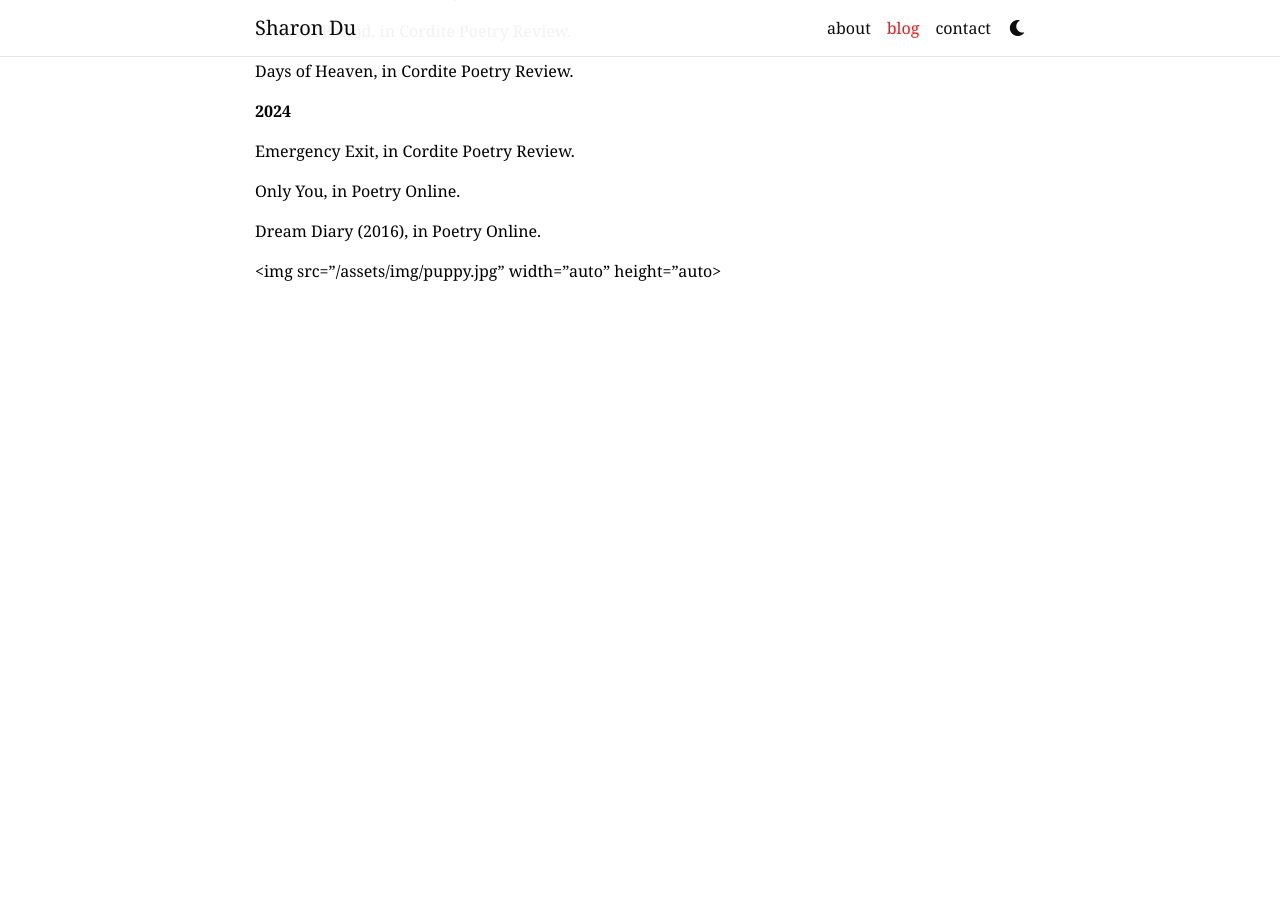
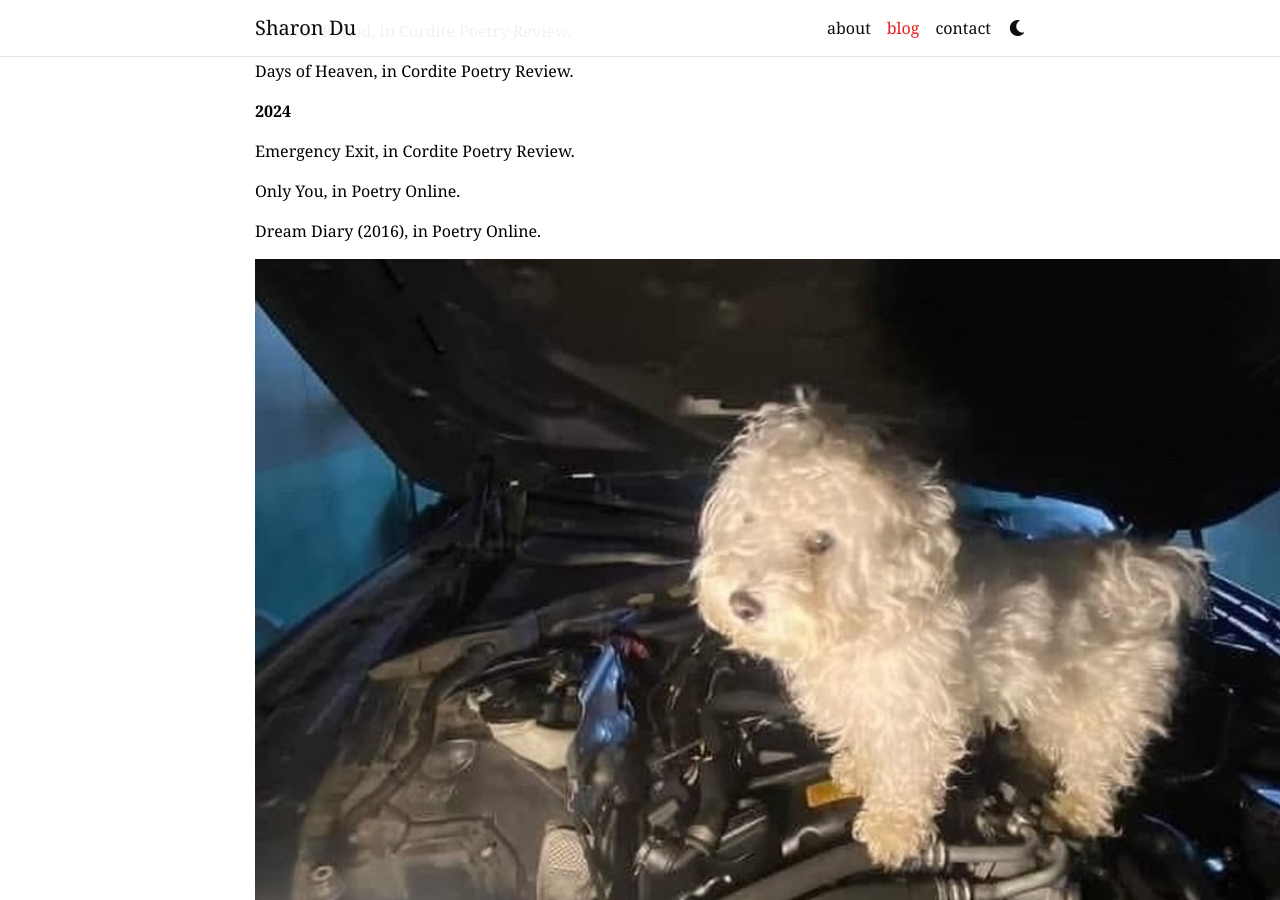
Before and after one commit to sharondumb/sharondumb.github.io, a Jekyll site: the page built from _posts/2024-05-13-writing.md, in a window 1280 px wide and 900 px high, scrolled down 339 px. Built offline with Jekyll 4.4.1, drawn with Linux system fonts in a browser that asks for light colours; comment, search, counter and statistics services are not loaded; a style sheet for code colours, icons or effects is not loaded; before the commit the page ends 900 px from its top, so only the background shows below that.

Commit message:
ok html no work

```diff
--- a/_posts/2024-05-13-writing.md
+++ b/_posts/2024-05-13-writing.md
@@ -25,4 +25,4 @@ Only You, in Poetry Online.
 
 Dream Diary (2016), in Poetry Online.
 
-<img src="/assets/img/puppy.jpg" width="auto" height="auto>
+![puppy](/assets/img/puppy.jpg)
```
